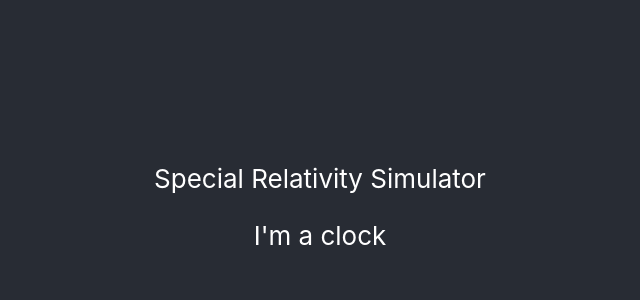
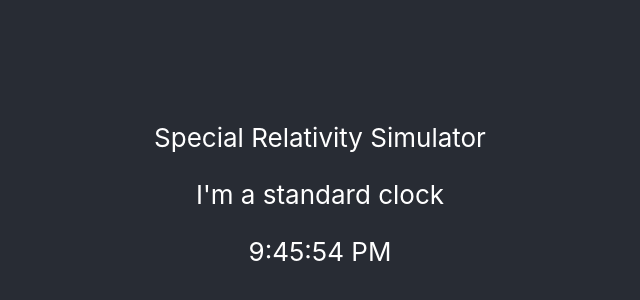
Before and after one commit to macovedj/special-relativity, a React (Create React App) app: page / in a window 1280 px wide. Shown: the part 206-506 px from the top of the page, without its empty margins (320-960 px from the left). Built offline with nearby package versions, Linux system fonts and the light colour scheme.

Commit message:
Insert a clock

```diff
--- a/src/App.js
+++ b/src/App.js
@@ -4,6 +4,19 @@ import Clock from './Components/Clock'
 
 
 class App extends Component {
+    constructor() {
+        super()
+        this.state = {time:new Date()}
+    }
+
+    currentTime() {
+        this.setState({time: new Date()})
+    }
+
+    componentWillMount() {
+        setInterval(() =>this.currentTime(), 1000)
+    }
+
   render() {
     return (
       <div className="App">
@@ -11,7 +24,8 @@ class App extends Component {
           <p>
             Special Relativity Simulator
           </p>
-          <Clock/>
+            <Clock text={"I\'m a standard clock"}/>
+            <p>{this.state.time.toLocaleTimeString()}</p>
         </header>
       </div>
     );
--- a/src/Components/clock.js
+++ b/src/Components/clock.js
@@ -1,9 +1,9 @@
 import React from 'react';
 
-const Clock = () => {
+const Clock = (props) => {
     return (
     <div>
-       <div>I'm a clock</div>
+        <div>{ props.text }</div>
     </div>
     )
 }
```
